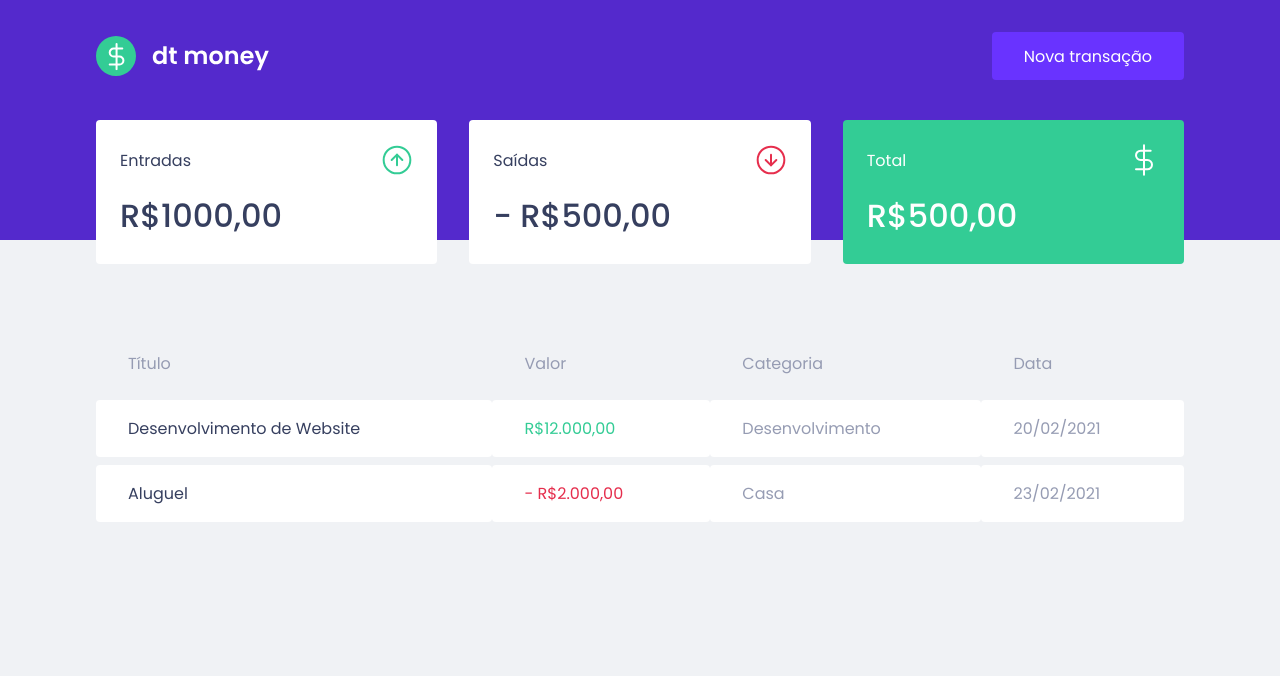
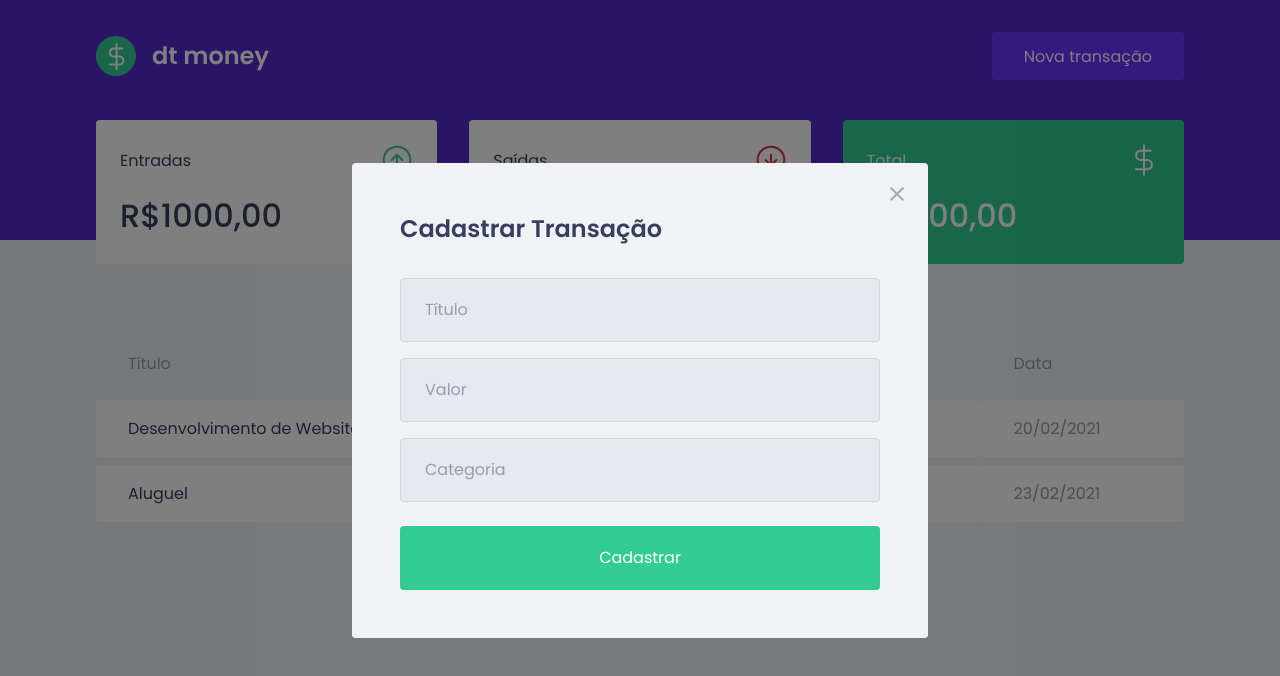
Before and after one commit to alsoDiego/react-dtmoney, a React (Create React App) app: page / in a window 1280 px wide. Both pictures are taken after a click on the button "Nova transação". Shown: the top 676 px of the page. Built offline with nearby package versions, Linux system fonts and the light colour scheme; no server answers; what miragejs would draw is missing.

Commit message:
feat: NewTransactionModal

```diff
--- a/package.json
+++ b/package.json
@@ -3,10 +3,12 @@
   "version": "0.1.0",
   "private": true,
   "dependencies": {
+    "@types/react-modal": "^3.12.0",
     "axios": "^0.21.1",
     "miragejs": "^0.1.41",
     "react": "^17.0.2",
     "react-dom": "^17.0.2",
+    "react-modal": "^3.12.1",
     "react-scripts": "4.0.3",
     "styled-components": "^5.2.1",
     "web-vitals": "^1.0.1"
--- a/src/App.tsx
+++ b/src/App.tsx
@@ -1,12 +1,35 @@
+import React, { useState } from 'react';
+import Modal from 'react-modal';
 import { Dashboard } from "./components/Dashboard";
 import { Header } from "./components/Header";
+import { NewTransactionModal } from './components/NewTransactionModal';
+
 import { GlobalStyle } from "./Styles/global";
 
+Modal.setAppElement('#root');
+
 export function App() {
+  const [isNewTransactionModalOpen, setIsNewTransactionModalOpen] = useState(false);
+
+  function handleOpenNewTransactionModal() {
+      setIsNewTransactionModalOpen(true);
+  }
+
+  function handleCloseNewTransactionModal() {
+      setIsNewTransactionModalOpen(false)
+  }
+
   return (
     <>
-      <Header />
+      <Header onOpenNewTransactionModal={ handleOpenNewTransactionModal }/>
+
       <Dashboard />
+
+      <NewTransactionModal
+        isOpen={isNewTransactionModalOpen}
+        onRequestClose={handleCloseNewTransactionModal}
+      />
+
       <GlobalStyle/>
     </>
   );
--- a/src/Styles/global.ts
+++ b/src/Styles/global.ts
@@ -55,4 +55,41 @@
         opacity: 0.6;
         cursor: not-allowed
     }
+
+    .react-modal-overlay {
+        background: rgba(0, 0, 0, 0.5);
+
+        position: fixed;
+        top: 0;
+        bottom: 0;
+        right: 0;
+        left: 0;
+
+        display: flex;
+        align-items: center;
+        justify-content: center;
+    }
+
+    .react-modal-content {
+        width: 100%;
+        max-width: 576px;
+        background: var(--background);
+        padding: 3rem;
+        position: relative;
+        border-radius: 0.24rem;
+    }
+
+    .react-modal-close {
+        position: absolute;
+        right: 1.5rem;
+        top: 1.5rem;
+        border: 0;
+        background: transparent;
+
+        transition: filter 0.2s;
+
+        &:hover {
+            filter: brightness(0.8);
+        }
+    }
 `
--- a/src/components/Header/index.tsx
+++ b/src/components/Header/index.tsx
@@ -2,12 +2,16 @@
 
 import { Container, Content } from './styles'
 
-export function Header() {
+interface HeaderProps {
+    onOpenNewTransactionModal: () => void;
+}
+
+export function Header({ onOpenNewTransactionModal }: HeaderProps) {
         return (
             <Container>
                 <Content>
                     <img src={logoImg} alt="dt money"/>
-                <button type="button">
+                    <button type="button" onClick={onOpenNewTransactionModal}>
                         Nova transação
                     </button>
                 </Content>
--- /dev/null
+++ b/src/components/NewTransactionModal/index.tsx
@@ -0,0 +1,41 @@
+import Modal from 'react-modal';
+import closeImg from '../../assets/close.svg';
+import { Container } from './styles';
+
+interface NewTransactionModalProps {
+    isOpen: boolean;
+    onRequestClose: () => void;
+}
+
+export function NewTransactionModal({ isOpen, onRequestClose }: NewTransactionModalProps) {
+    return (
+        <Modal
+        isOpen={isOpen}
+        onRequestClose={onRequestClose}
+        overlayClassName="react-modal-overlay"
+        className="react-modal-content"
+      >
+          <button type="button"
+          onClick={onRequestClose}
+          className="react-modal-close"
+          >
+              <img src={closeImg} alt="Fechar modal"/>
+          </button>
+
+        <Container>
+            <h2>Cadastrar Transação</h2>
+
+            <input placeholder="Título"/>
+
+            <input
+                type="number"
+                placeholder='Valor'
+            />
+
+            <input placeholder="Categoria"/>
+
+            <button type="submit">Cadastrar</button>
+        </Container>
+      </Modal>
+    )
+}
--- /dev/null
+++ b/src/components/NewTransactionModal/styles.ts
@@ -0,0 +1,48 @@
+import styled from "styled-components";
+
+export const Container = styled.form`
+    h2 {
+        color: var(--text-title);
+        font-size: 1.5rem;
+        margin-bottom: 2rem;
+    }
+
+    input {
+        width: 100%;
+        padding: 0 1.5rem;
+        height: 4rem;
+        border-radius: 0.25rem;
+
+        border: 1px solid #d7d7d7;
+        background: #e7e9ee;
+
+        font-weight: 400;
+        font-size: 1rem;
+
+        &::placeholder {
+            color: var(--text-body);
+        }
+
+        & + input {
+            margin-top: 1rem;
+        }
+    }
+
+    button[type="submit"] {
+        width: 100%;
+        padding: 0 1.5rem;
+        height: 4rem;
+        background: var(--green);
+        color: #FFF;
+        border-radius: 0.25rem;
+        border: 0;
+        font-size: 1rem;
+        margin-top: 1.5rem;
+
+        transition: filter 0.2s;
+
+        &:hover {
+            filter: brightness(0.9);
+        }
+    }
+`;
```
Also changed, not shown: 2 other files (tests, documents, lock files or other folders). Lines whose indentation alone changed are shown as unchanged.
